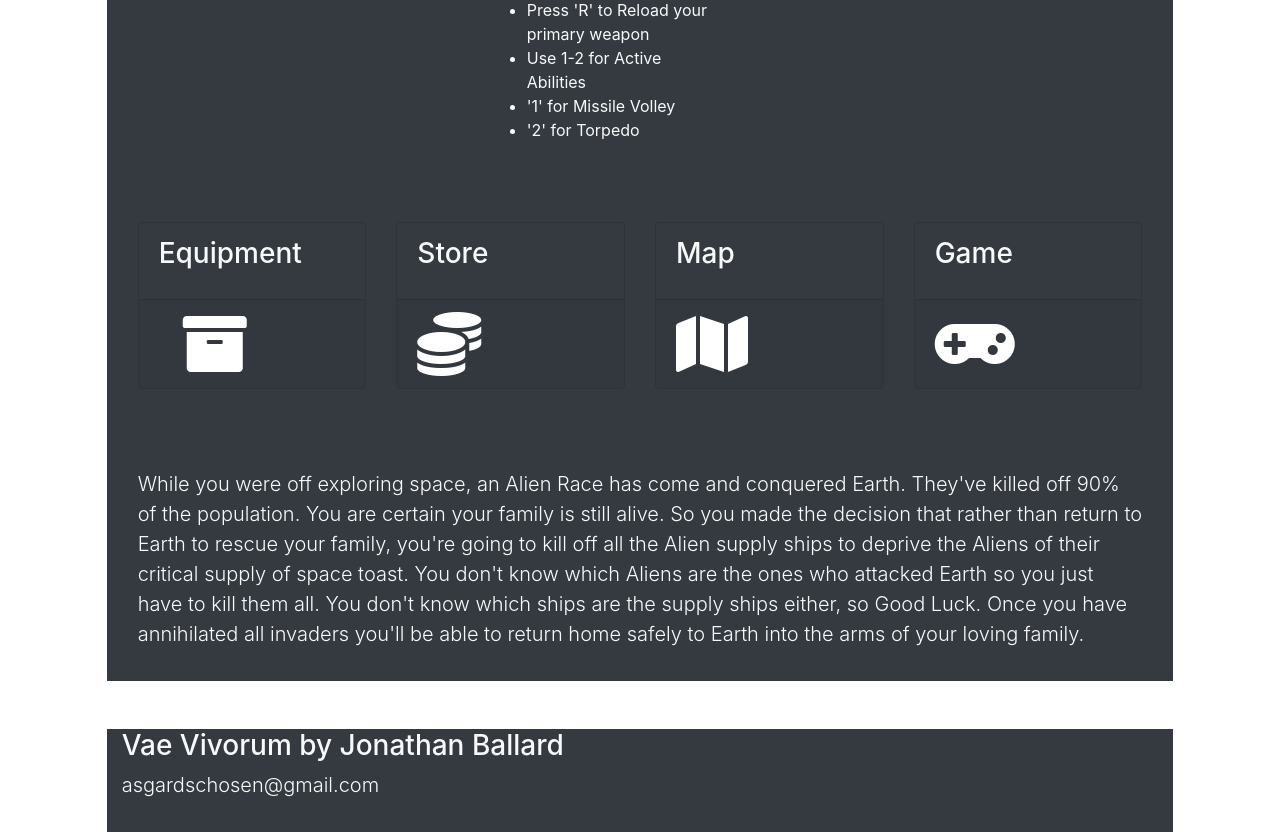
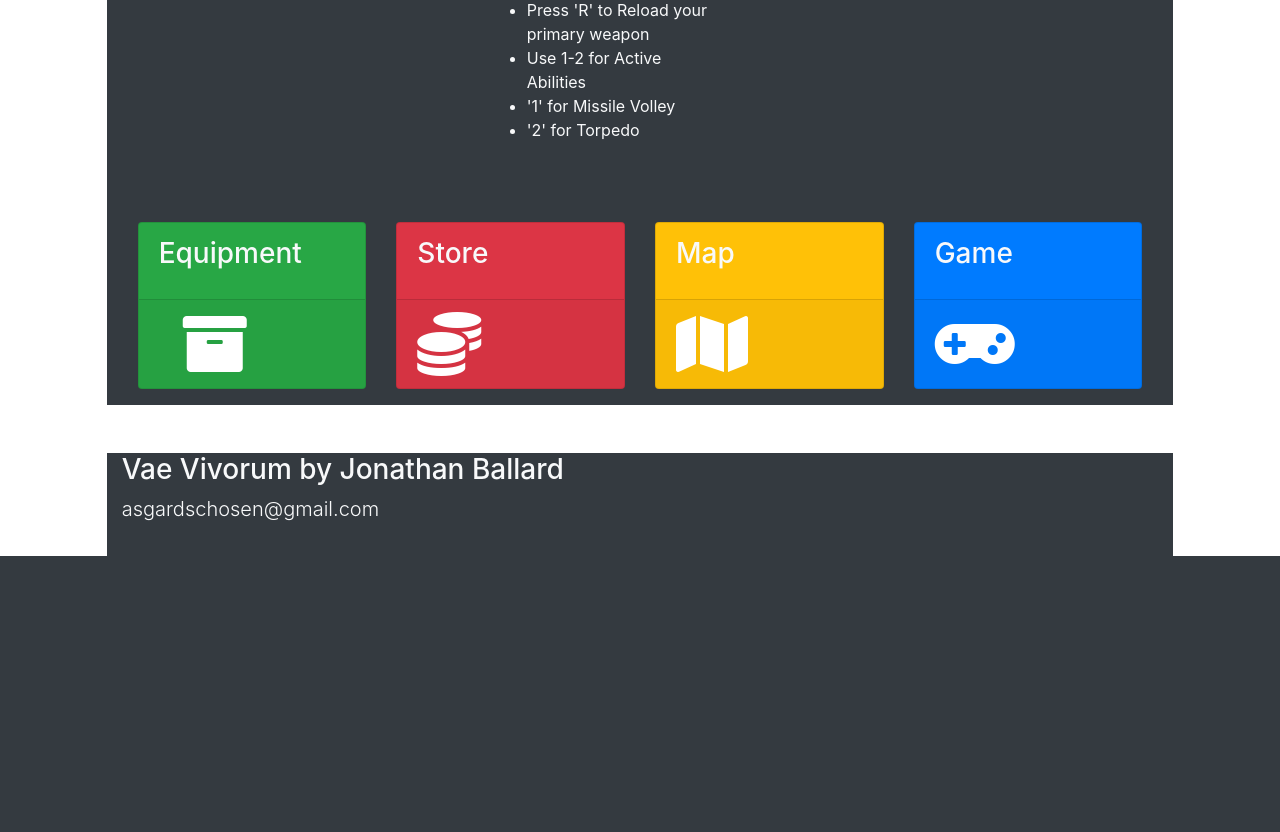
Before and after one commit to JonathanBallard/Coding_Dojo_Projects_Vae_Vivorum, a Flask app: page /dock in a window 1280 px wide. Shown: the part 767-1599 px from the top of the page. After the commit the page ends 1323 px from the top, so only its background shows below. Run offline with Flask 2, Linux system fonts and the light colour scheme; a user stored in the database is signed in; data comes from the database, SQL or seed files in the repository; both versions use the stored data as it was after the commit; some libraries are stand-ins or nearby versions.

Commit message:
fixed score on overview page, moved story to index.html

```diff
--- a/app.py
+++ b/app.py
@@ -220,13 +220,15 @@ def output():
     # if request.is_json():
     # print("*&********************************REQUEST.IS_JSON*****************************************")
     data = request.get_json()
+    thisUser = Users.query.get(session['id'])
     print('data*******************************', data)
-    thisUser = Users.query.get(session['id'])
+    print('UserData****************************************** score:', thisUser.current_score, 'xp:', thisUser.current_xp, 'money:', thisUser.current_money)
     previousXp = thisUser.current_xp
     thisUser.current_score += data['score']
     thisUser.current_kills += data['kills']
     thisUser.current_xp += data['xp']
     thisUser.current_money += data['money']
+    print('after addition:', thisUser.current_score, 'xp:', thisUser.current_xp, 'money:', thisUser.current_money)
 
     # determine player level
     levelChart = [
@@ -333,22 +335,22 @@ def overview():
         print('endScore in session')
         score = session['endScore']
     else:
-        score = 0
+        score = -1
 
     if 'endKills' in session:
         kills = session['endKills']
     else:
-        kills = 0
+        kills = -1
 
     if 'endXp' in session:
         xp = session['endXp']
     else:
-        xp = 0
+        xp = -1
 
     if 'endMoney' in session:
         money = session['endMoney']
     else:
-        money = 0
+        money = -1
 
     return render_template('overview.html', thisUser = thisUser, score = score, xp = xp, kills = kills, money = money)
 
--- a/static/css/style.css
+++ b/static/css/style.css
@@ -203,6 +203,10 @@
     color: black;
 }
 
+.storyText {
+    font-size: 30px;
+}
+
 .vaeBorder{
     border: 4px outset white;
 }
--- a/static/js/game.js
+++ b/static/js/game.js
@@ -723,6 +723,7 @@ function spawnEnemy(enemyType, left, leftOffset, top, topOffset, direction){
 }
 
 function endGame(gameStatus){
+    console.log('endGame() called');
     var modifier = 1;
     gameFinished = true;
     if(gameStatus == 'win'){
--- a/templates/dock.html
+++ b/templates/dock.html
@@ -67,7 +67,7 @@
 
         <div class="card-deck iconDiv mt-5 p-3">
 
-            <div class="card iconCard bg-dark">
+            <div class="card iconCard bg-success">
                 <div class="card-body">
                     <h3 class="card-subtitle mb-2 text-light">Equipment</h3>
                 </div>
@@ -76,7 +76,7 @@
                 </div>
             </div>
 
-            <div class="card iconCard bg-dark">
+            <div class="card iconCard bg-danger">
                 <div class="card-body">
                     <h3 class="card-subtitle mb-2 text-light">Store</h3>
                 </div>
@@ -85,7 +85,7 @@
                 </div>
             </div>
 
-            <div class="card iconCard bg-dark">
+            <div class="card iconCard bg-warning">
                 <div class="card-body">
                     <h3 class="card-subtitle mb-2 text-light">Map</h3>
                 </div>
@@ -94,7 +94,7 @@
                 </div>
             </div>
 
-            <div class="card iconCard bg-dark">
+            <div class="card iconCard bg-primary">
                 <div class="card-body">
                     <h3 class="card-subtitle mb-2 text-light">Game</h3>
                 </div>
@@ -110,10 +110,6 @@
         </div>
 
 
-
-        <div class="container storyBar bg-dark text-light col-xl-12 mt-5 p-3">
-            <p class="lead">While you were off exploring space, an Alien Race has come and conquered Earth. They've killed off 90% of the population. You are certain your family is still alive. So you made the decision that rather than return to Earth to rescue your family, you're going to kill off all the Alien supply ships to deprive the Aliens of their critical supply of space toast. You don't know which Aliens are the ones who attacked Earth so you just have to kill them all. You don't know which ships are the supply ships either, so Good Luck. Once you have annihilated all invaders you'll be able to return home safely to Earth into the arms of your loving family.</p>
-        </div>
 
 
 
--- a/templates/index.html
+++ b/templates/index.html
@@ -126,6 +126,10 @@
 
     </div>
 
+    <div class="container storyBar bg-dark text-light col-xl-12 mt-5 p-3">
+        <p class="storyText">While you were off exploring space, an Alien Race has come and conquered Earth. They've killed off 90% of the population. You are certain your family is still alive. So you made the decision that rather than return to Earth to rescue your family, you're going to kill off all the Alien supply ships to deprive the Aliens of their critical supply of space toast. You don't know which Aliens are the ones who attacked Earth so you just have to kill them all. You don't know which ships are the supply ships either, so Good Luck. Once you have annihilated all invaders you'll be able to return home safely to Earth into the arms of your loving family.</p>
+    </div>
+
 
 </div>
 
```
Also changed, not shown: static/js/overview.js (+10 -10 lines), $vae_vivorum.db, readme.md.
